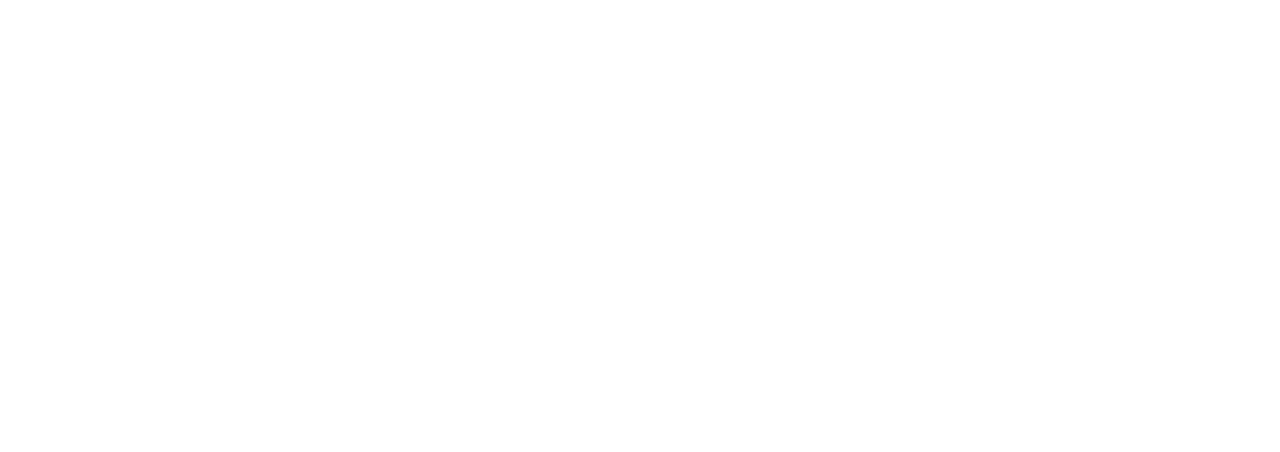
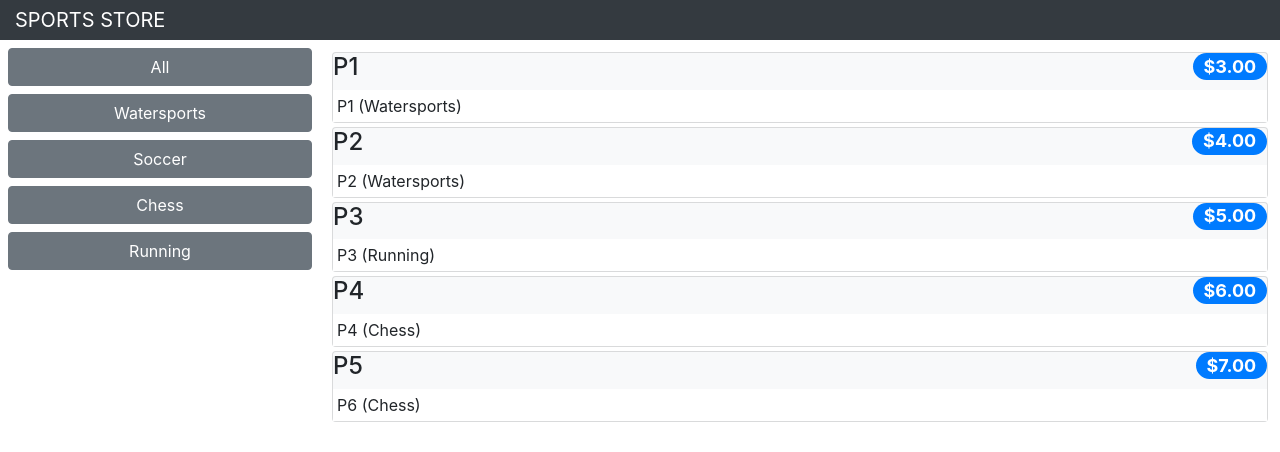
Before and after one commit to arllain/sport-store, a React (Create React App) app: page /shop/products in a window 1280 px wide. Shown: the top 452 px of the page. Built offline with nearby package versions, Linux system fonts and the light colour scheme.

Commit message:
creating a ToggleLink component

```diff
--- /dev/null
+++ b/src/ToggleLink.js
@@ -0,0 +1,22 @@
+import React, { Component } from "react";
+import { Route, Link } from "react-router-dom";
+
+export class ToggleLink extends Component {
+
+    render() {
+        return <Route path={ this.props.to } exact={ this.props.exact }
+                children={ routeProps => {
+
+            const baseClasses = this.props.className || "m-2 btn btn-block";
+            const activeClass = this.props.activeClass || "btn-primary";
+            const inActiveClass = this.props.inActiveClass || "btn-secondary"
+
+            const combinedClasses =
+                `${baseClasses} ${routeProps.match ? activeClass : inActiveClass}`
+
+            return <Link to={ this.props.to } className={ combinedClasses }>
+                        { this.props.children }
+                    </Link>
+         }} />
+    }
+}
--- a/src/shop/CategoryNavigtion.js
+++ b/src/shop/CategoryNavigtion.js
@@ -1,16 +1,18 @@
 import React, {Component} from "react";
-import { Link } from "react-router-dom";
+//import { Link } from "react-router-dom";
+import { ToggleLink } from "../ToggleLink";
 
 export class CategoryNavigation extends Component {
 
     render() {
         return <React.Fragment>
-            <Link className="btn btn-secondary btn-block"
-                to={ this.props.baseUrl}>All</Link>
+            <ToggleLink className="btn btn-secondary btn-block"
+                to={ this.props.baseUrl }>All</ToggleLink>
             { this.props.categories && this.props.categories.map(cat =>
-                <Link className="btn btn-secondary btn-block" key={ cat }
-                to={`${this.props.baseUrl}/${cat.toLowerCase()}`}>
-                </Link>)}
+                <ToggleLink className="btn btn-secondary btn-block" key={ cat }
+                to={ `${this.props.baseUrl}/${cat.toLowerCase()}`}>
+                    {cat}
+                </ToggleLink>)}
         </React.Fragment>
     }
 }
--- a/src/shop/ShopConnector.js
+++ b/src/shop/ShopConnector.js
@@ -1,5 +1,5 @@
 import React, { Component } from "react";
-import { Switch, Route, Redirect} from "react-router-dom";
+import { Switch, Route, Redirect } from "react-router-dom";
 import { connect } from "react-redux";
 import { loadData } from "../data/ActionCreators";
 import { DataTypes } from "../data/Types";
@@ -14,20 +14,20 @@
 }
 
 const filterProducts = (products = [], category) =>
-    (!category || category === 'All')
+    (!category || category === "All")
     ? products
-    : products.filter( p => p.category.toLowerCase() === category.toLowerCase());
+    : products.filter(p => p.category.toLowerCase() === category.toLowerCase());
 
 export const ShopConnector = connect(mapStateToProps, mapDispatchToProps)(
     class extends Component {
         render() {
             return <Switch>
-                <Route path='/shop/product/:category?'
+                <Route path="/shop/products/:category?"
                     render={ (routeProps) =>
-                        <Shop { ...this.props } {...routeProps}
+                        <Shop { ...this.props } {...routeProps }
                             products={ filterProducts(this.props.products,
                             routeProps.match.params.category) } /> } />
-                <Redirect to='/shop/products'/>
+                <Redirect to="/shop/products"/>
             </Switch>
         }
 
```
Also changed, not shown: src/App.js (+0 -12 lines).
